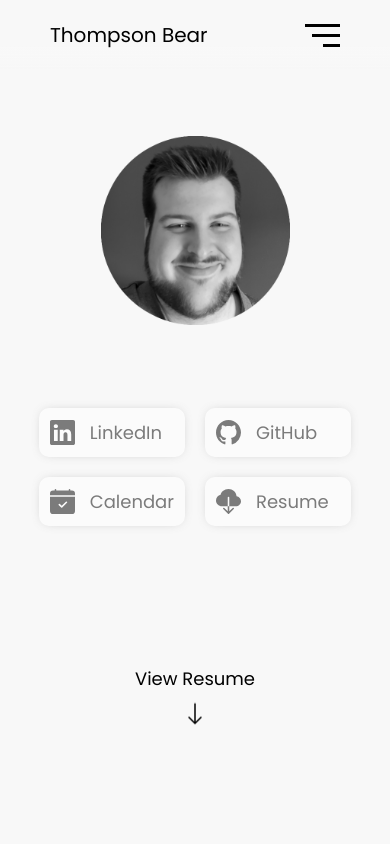
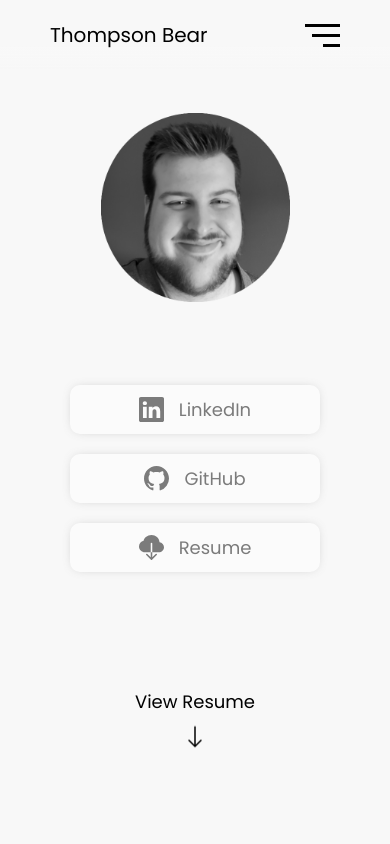
Before and after one commit to thompsonbear/thompsonbear.com, a plain HTML site: page index.html in a window 390 px wide. Shown: the top 844 px of the page. Drawn offline with Linux system fonts and the light colour scheme.

Commit message:
Removed calendar icon

```diff
--- a/css/home.css
+++ b/css/home.css
@@ -88,9 +88,12 @@
     }
 
     #home-links{
-        display: grid;
-        grid-template-columns: 1fr 1fr;
-        grid-template-rows: 1fr 1fr;
+        align-items: center;
+    }
+
+    .home-link {
+        justify-content: center;
+        width: 250px;
     }
 
     .headshot-image{
--- a/index.html
+++ b/index.html
@@ -46,12 +46,6 @@
                             <path d="M8 0C3.58 0 0 3.58 0 8c0 3.54 2.29 6.53 5.47 7.59.4.07.55-.17.55-.38 0-.19-.01-.82-.01-1.49-2.01.37-2.53-.49-2.69-.94-.09-.23-.48-.94-.82-1.13-.28-.15-.68-.52-.01-.53.63-.01 1.08.58 1.23.82.72 1.21 1.87.87 2.33.66.07-.52.28-.87.51-1.07-1.78-.2-3.64-.89-3.64-3.95 0-.87.31-1.59.82-2.15-.08-.2-.36-1.02.08-2.12 0 0 .67-.21 2.2.82.64-.18 1.32-.27 2-.27.68 0 1.36.09 2 .27 1.53-1.04 2.2-.82 2.2-.82.44 1.1.16 1.92.08 2.12.51.56.82 1.27.82 2.15 0 3.07-1.87 3.75-3.65 3.95.29.25.54.73.54 1.48 0 1.07-.01 1.93-.01 2.2 0 .21.15.46.55.38A8.012 8.012 0 0 0 16 8c0-4.42-3.58-8-8-8z"/>
                         </svg>
                         GitHub
-                    </a>
-                    <a class="home-link" target="_blank" href="https://outlook.office365.com/owa/calendar/c22ce4637d0748108177293c0eaffec0@thompsonbear.com/11e1b900949145b2b039e86674bd870d7712478906634941916/calendar.html">
-                        <svg xmlns="http://www.w3.org/2000/svg"viewBox="0 0 16 16">
-                            <path d="M4 .5a.5.5 0 0 0-1 0V1H2a2 2 0 0 0-2 2v1h16V3a2 2 0 0 0-2-2h-1V.5a.5.5 0 0 0-1 0V1H4V.5zM16 14V5H0v9a2 2 0 0 0 2 2h12a2 2 0 0 0 2-2zm-5.146-5.146-3 3a.5.5 0 0 1-.708 0l-1.5-1.5a.5.5 0 0 1 .708-.708L7.5 10.793l2.646-2.647a.5.5 0 0 1 .708.708z"/>
-                        </svg>
-                        Calendar
                     </a>
                     <a class="home-link" target="_blank" href="/downloads/Thompson Bear.pdf" download>
                         <svg xmlns="http://www.w3.org/2000/svg" viewBox="0 0 16 16">
@@ -316,12 +310,6 @@
                 </svg>
                 GitHub
             </a>
-            <a class="foot-link" target="_blank" href="https://outlook.office365.com/owa/calendar/c22ce4637d0748108177293c0eaffec0@thompsonbear.com/11e1b900949145b2b039e86674bd870d7712478906634941916/calendar.html">
-                <svg xmlns="http://www.w3.org/2000/svg"viewBox="0 0 16 16">
-                    <path d="M4 .5a.5.5 0 0 0-1 0V1H2a2 2 0 0 0-2 2v1h16V3a2 2 0 0 0-2-2h-1V.5a.5.5 0 0 0-1 0V1H4V.5zM16 14V5H0v9a2 2 0 0 0 2 2h12a2 2 0 0 0 2-2zm-5.146-5.146-3 3a.5.5 0 0 1-.708 0l-1.5-1.5a.5.5 0 0 1 .708-.708L7.5 10.793l2.646-2.647a.5.5 0 0 1 .708.708z"/>
-                </svg>
-                Calendar
-            </a>
             <a class="foot-link" target="_blank" href="/downloads/Thompson Bear.pdf" download>
                 <svg xmlns="http://www.w3.org/2000/svg" viewBox="0 0 16 16">
                     <path fill-rule="evenodd" d="M8 0a5.53 5.53 0 0 0-3.594 1.342c-.766.66-1.321 1.52-1.464 2.383C1.266 4.095 0 5.555 0 7.318 0 9.366 1.708 11 3.781 11H7.5V5.5a.5.5 0 0 1 1 0V11h4.188C14.502 11 16 9.57 16 7.773c0-1.636-1.242-2.969-2.834-3.194C12.923 1.999 10.69 0 8 0zm-.354 15.854a.5.5 0 0 0 .708 0l3-3a.5.5 0 0 0-.708-.708L8.5 14.293V11h-1v3.293l-2.146-2.147a.5.5 0 0 0-.708.708l3 3z"/>
```
